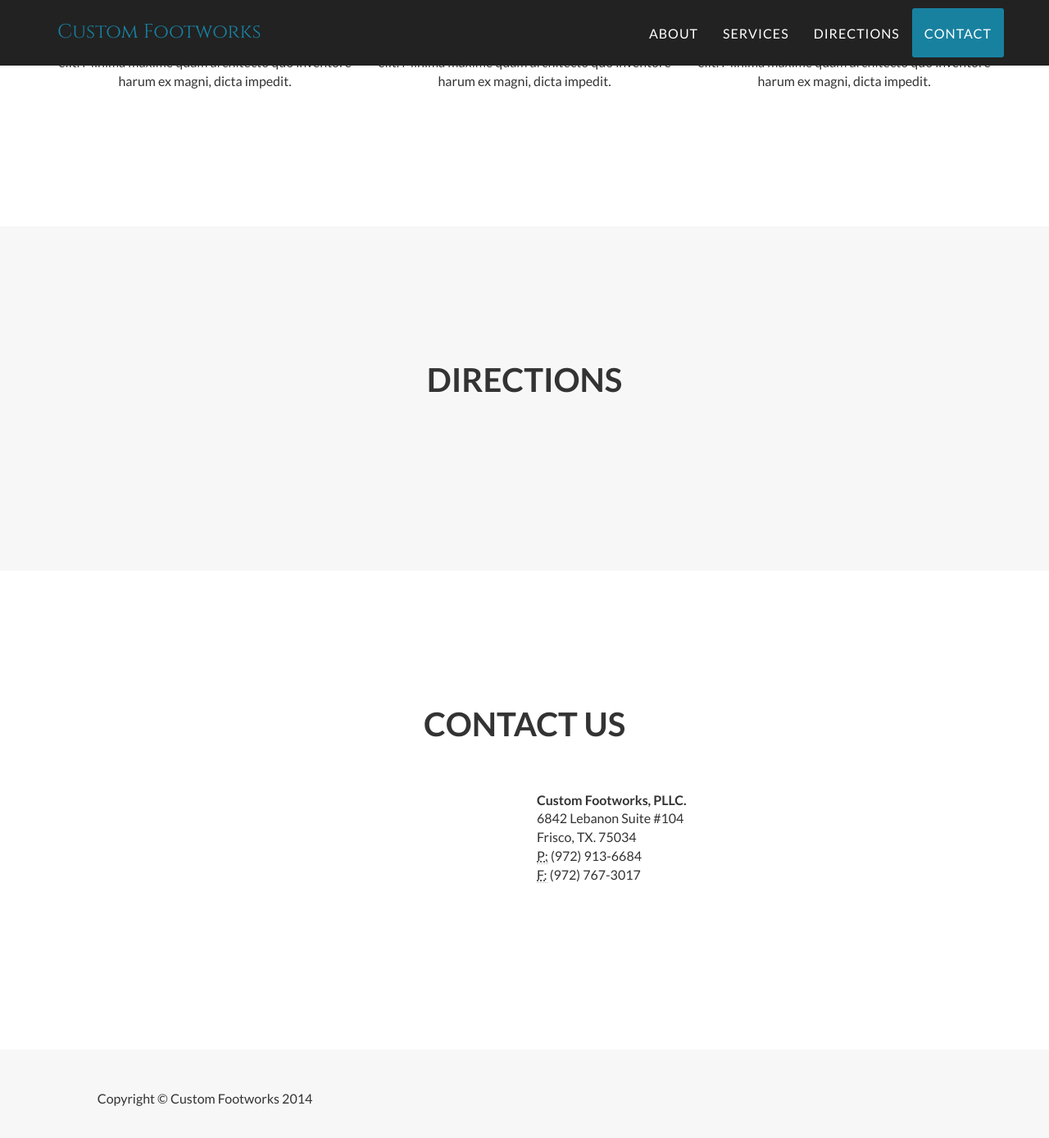
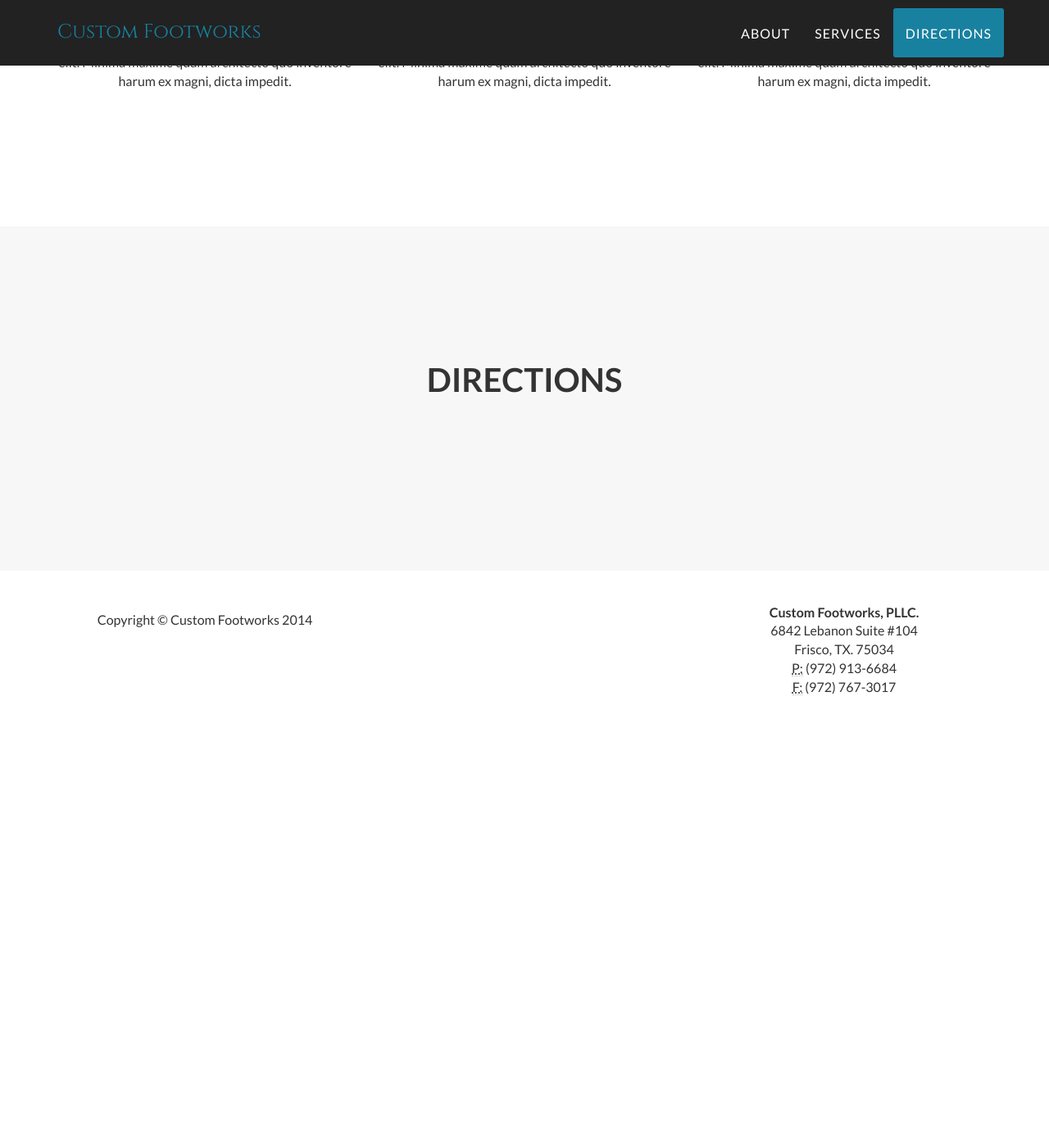
Before and after one commit to zackurben/customfootworks, a Jekyll site: the page built from index.html, in a window 1280 px wide and 1400 px high, scrolled down 2528 px. Shown: the top 1388 px of the window at 82% size. Built offline with Jekyll 4.4.1, drawn with Linux system fonts in a browser that asks for light colours; after the commit the page ends 3439 px from its top, so only the background shows below that.

Commit message:
Updating directions location.

```diff
--- a/_includes/footer.html
+++ b/_includes/footer.html
@@ -1,4 +1,4 @@
-  <footer class="bg-light-gray">
+  <footer class="">
         <div class="container">
             <div class="row">
                 <div class="col-md-4">
@@ -13,12 +13,13 @@
                     </ul> -->
                 </div>
                 <div class="col-md-4">
-                    <!-- <ul class="list-inline quicklinks">
-                        <li><a href="#">Privacy Policy</a>
-                        </li>
-                        <li><a href="#">Terms of Use</a>
-                        </li>
-                    </ul> -->
+                    <address>
+                        <strong>Custom Footworks, PLLC.</strong><br>
+                        6842 Lebanon Suite #104<br>
+                        Frisco, TX. 75034<br>
+                        <abbr title="Phone">P:</abbr> (972) 913-6684<br>
+                        <abbr title="Fax">F:</abbr> (972) 767-3017
+                    </address>
                 </div>
             </div>
         </div>
--- a/_includes/header.html
+++ b/_includes/header.html
@@ -26,9 +26,6 @@
                     </li>
                     <li>
                         <a class="page-scroll" href="#directions">Directions</a>
-                    </li>
-                    <li>
-                        <a class="page-scroll" href="#contact">Contact</a>
                     </li>
                 </ul>
             </div>
--- a/_layouts/default.html
+++ b/_layouts/default.html
@@ -6,7 +6,6 @@
     {% include about.html %}
     {% include services.html %}
     {% include directions.html %}
-    {% include contact.html %}
     {% include footer.html %}
     {% include js.html %}
     </body>
```
